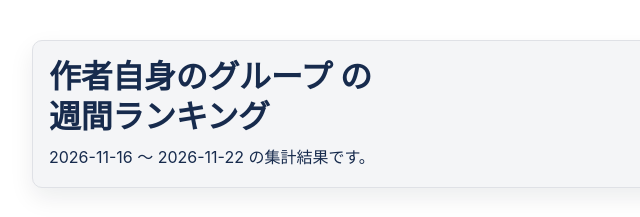
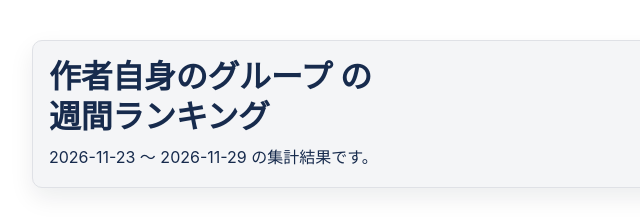
Before and after one commit to gaku-tanaka01/chores-contributor-docs, a plain HTML site: page ranking.html in a window 1280 px wide. Shown: the top 217 px of the page, 120-760 px from the left. Drawn offline with nearby package versions, Linux system fonts and the light colour scheme.

Commit message:
Update ranking [skip ci]

```diff
--- a/ranking.html
+++ b/ranking.html
@@ -38,7 +38,7 @@
   <div class="atl-hero">
     <div>
       <h1 class="atl-page-title">作者自身のグループ の週間ランキング</h1>
-      <p class="atl-hero-subtitle">2026-11-16 〜 2026-11-22 の集計結果です。</p>
+      <p class="atl-hero-subtitle">2026-11-23 〜 2026-11-29 の集計結果です。</p>
     </div>
     <div class="atl-hero-cta">
       <a class="atl-btn atl-btn--primary" href="index.html">トップへ戻る</a>
```
